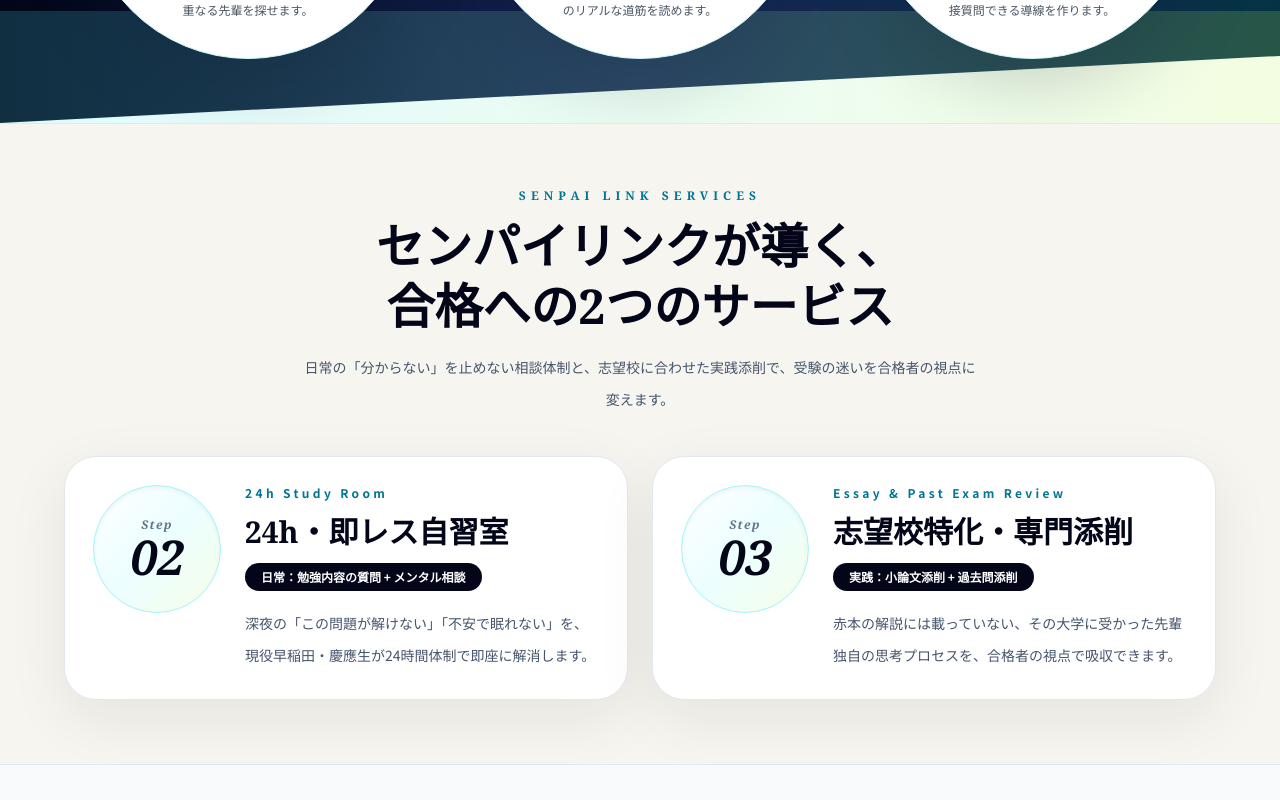
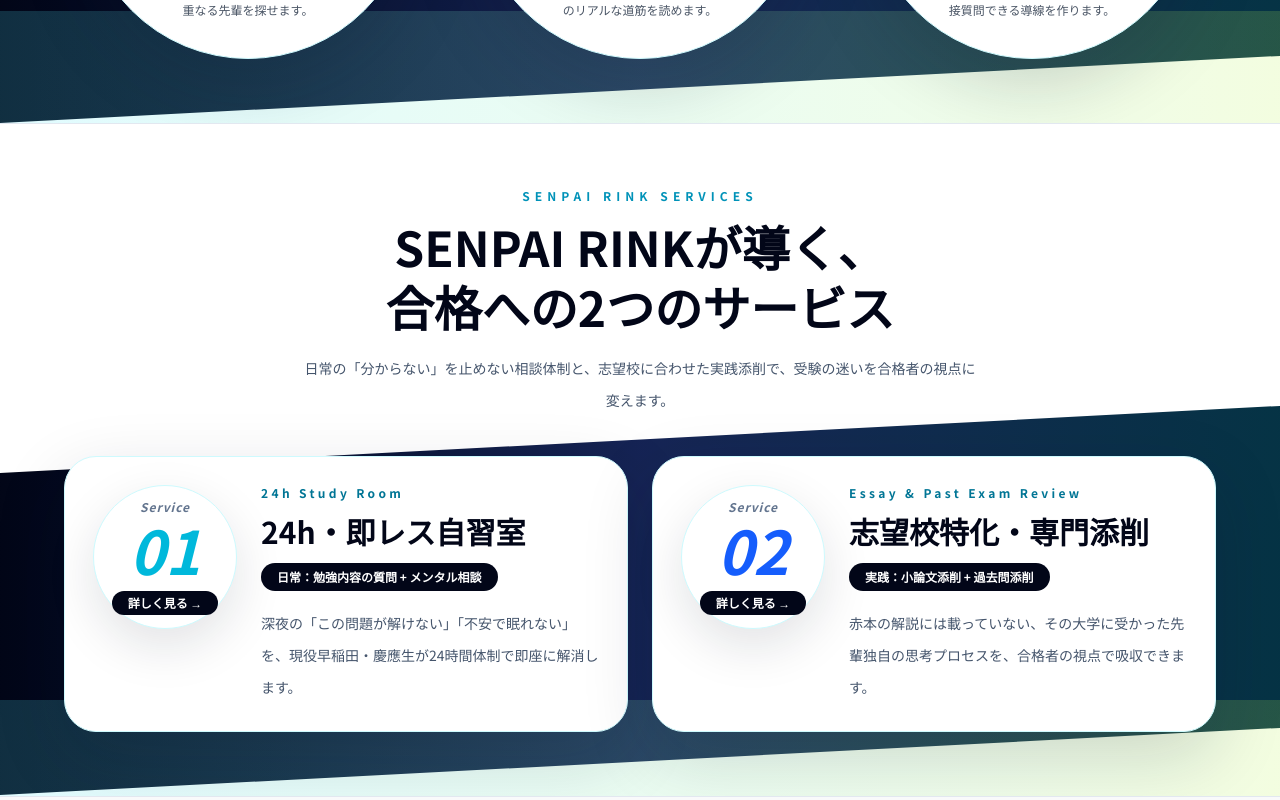
Before and after one commit to taichiadi/juku-matching, a Next.js app: page / in a window 1280 px wide. Shown: the part 900-1700 px from the top of the page. Built offline with nearby package versions, Linux system fonts and the light colour scheme; no server answers; the database is empty.

Commit message:
Align services section with strengths design

```diff
--- a/src/app/page.tsx
+++ b/src/app/page.tsx
@@ -33,18 +33,22 @@
 
 const supportServices = [
   {
-    step: "02",
+    step: "01",
     kicker: "24h Study Room",
     title: "24h・即レス自習室",
     subtitle: "日常：勉強内容の質問 + メンタル相談",
     body: "深夜の「この問題が解けない」「不安で眠れない」を、現役早稲田・慶應生が24時間体制で即座に解消します。",
+    href: "/chat",
+    accent: "text-cyan-500",
   },
   {
-    step: "03",
+    step: "02",
     kicker: "Essay & Past Exam Review",
     title: "志望校特化・専門添削",
     subtitle: "実践：小論文添削 + 過去問添削",
     body: "赤本の解説には載っていない、その大学に受かった先輩独自の思考プロセスを、合格者の視点で吸収できます。",
+    href: "/student/login",
+    accent: "text-blue-600",
   },
 ];
 
@@ -157,12 +161,15 @@
       </FadeIn>
 
       <FadeIn>
-        <section className="border-y border-slate-200 bg-[#f7f5ef] px-4 py-16">
-          <div className="mx-auto max-w-6xl">
-            <div className="mb-10 text-center font-serif">
-              <p className="mb-3 text-xs font-black tracking-[0.42em] text-cyan-700">SENPAI LINK SERVICES</p>
+        <section className="relative overflow-hidden border-y border-slate-200 bg-white px-4 py-16">
+          <div className="absolute inset-x-0 bottom-0 h-[48%] -skew-y-3 bg-gradient-to-r from-slate-950 via-blue-950 to-cyan-950 origin-left" />
+          <div className="absolute inset-x-0 bottom-0 h-24 bg-gradient-to-r from-cyan-300/18 to-lime-300/18" />
+
+          <div className="relative mx-auto max-w-6xl">
+            <div className="mb-10 text-center">
+              <p className="mb-3 text-xs font-black tracking-[0.42em] text-cyan-600">SENPAI RINK SERVICES</p>
               <h2 className="text-3xl font-black leading-tight text-slate-950 md:text-5xl">
-                センパイリンクが導く、
+                SENPAI RINKが導く、
                 <span className="block">合格への2つのサービス</span>
               </h2>
               <p className="mx-auto mt-4 max-w-2xl text-sm leading-8 text-slate-600">
@@ -172,18 +179,22 @@
 
             <div className="grid grid-cols-1 gap-6 md:grid-cols-2">
               {supportServices.map((service) => (
-                <article
+                <Link
                   key={service.step}
-                  className="group rounded-[2rem] border border-slate-200 bg-white p-7 shadow-[0_18px_60px_rgba(15,23,42,0.08)] transition-all hover:-translate-y-1 hover:shadow-[0_26px_80px_rgba(15,23,42,0.14)]"
+                  href={service.href}
+                  className="group rounded-[2rem] border border-cyan-100 bg-white p-7 shadow-[0_24px_70px_rgba(15,23,42,0.16)] transition-all hover:-translate-y-2 hover:shadow-[0_30px_90px_rgba(34,211,238,0.24)]"
                 >
                   <div className="flex flex-col gap-6 sm:flex-row sm:items-start">
-                    <div className="mx-auto flex h-32 w-32 shrink-0 flex-col items-center justify-center rounded-full border border-cyan-200 bg-gradient-to-br from-white via-cyan-50 to-lime-50 text-center shadow-inner sm:mx-0">
-                      <p className="font-serif text-xs font-black italic tracking-[0.12em] text-slate-500">Step</p>
-                      <p className="font-serif text-5xl font-black italic leading-none text-slate-950">{service.step}</p>
+                    <div className="mx-auto flex aspect-square w-36 shrink-0 flex-col items-center justify-center rounded-full border border-cyan-100 bg-white text-center shadow-[0_18px_50px_rgba(15,23,42,0.12)] sm:mx-0">
+                      <p className="text-xs font-black italic tracking-[0.08em] text-slate-500">Service</p>
+                      <p className={`mt-1 text-6xl font-black italic leading-none ${service.accent}`}>{service.step}</p>
+                      <span className="mt-3 rounded-full bg-slate-950 px-4 py-1 text-xs font-black text-white">
+                        詳しく見る →
+                      </span>
                     </div>
                     <div className="min-w-0 text-center sm:text-left">
                       <p className="text-xs font-black tracking-[0.28em] text-cyan-700">{service.kicker}</p>
-                      <h3 className="mt-3 font-serif text-2xl font-black leading-tight text-slate-950 md:text-3xl">
+                      <h3 className="mt-3 text-2xl font-black leading-tight text-slate-950 md:text-3xl">
                         {service.title}
                       </h3>
                       <p className="mt-3 inline-flex rounded-full bg-slate-950 px-4 py-1.5 text-xs font-black text-white">
@@ -194,7 +205,7 @@
                       </p>
                     </div>
                   </div>
-                </article>
+                </Link>
               ))}
             </div>
           </div>
```
